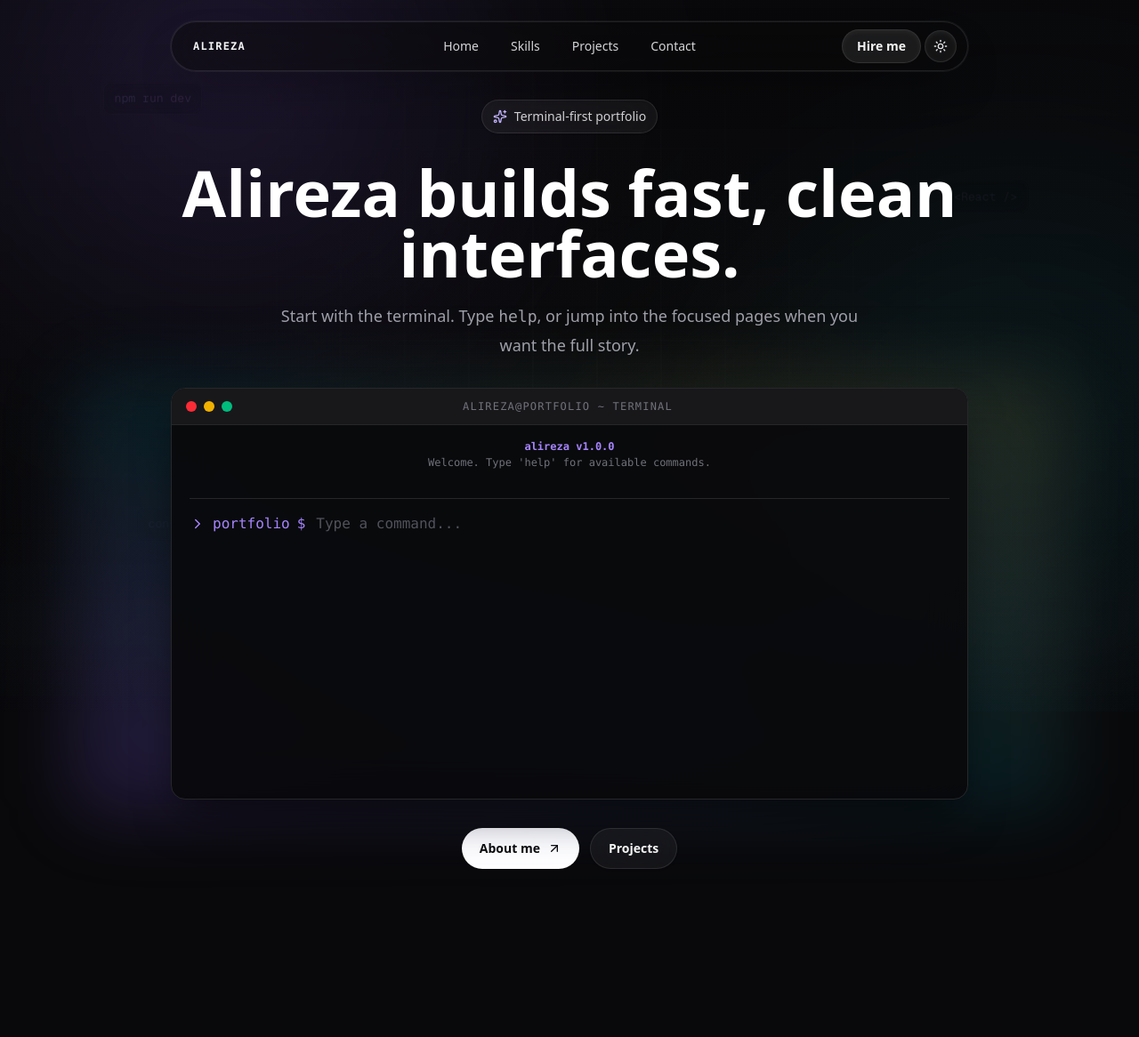
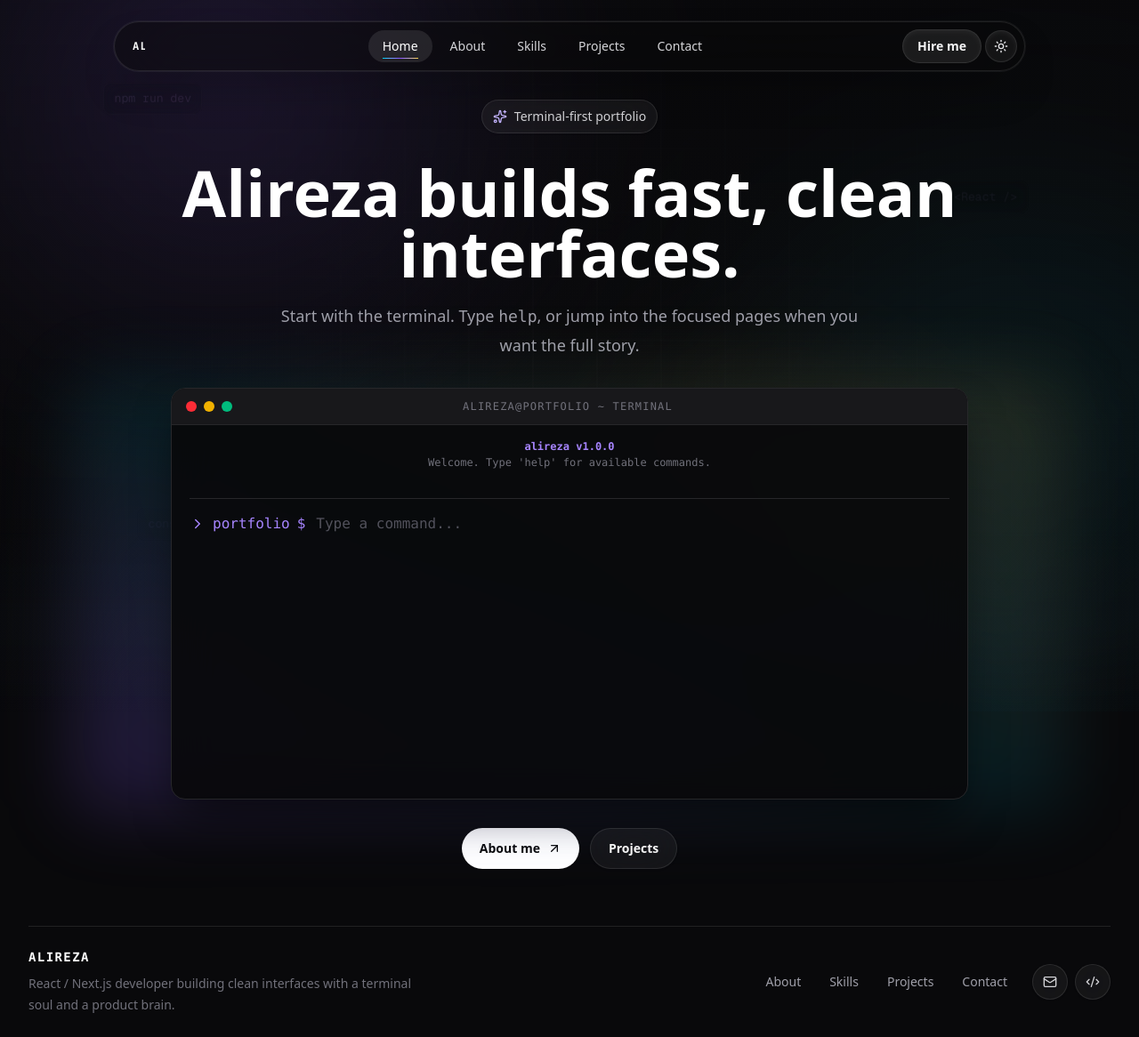
Before and after one commit to alireza-hq/portfolio, a Next.js app: page / in a window 1280 px wide. Shown: the whole page at 89% size. Before the commit the page ends 1041 px from the top, so only its background shows below. Built offline with nearby package versions, Linux system fonts and the light colour scheme.

Commit message:
feat: add footer and animated navbar brand

```diff
--- a/src/app/layout.tsx
+++ b/src/app/layout.tsx
@@ -4,6 +4,7 @@ import '../styles/globals.css'
 import { Navbar } from '@/components/layout/Navbar'
 import { AnimatedBackground } from '@/components/layout/AnimatedBackground'
 import { ThemeProvider } from '@/components/providers/ThemeProvider'
+import { Footer } from '@/components/layout/Footer'
 
 const geistSans = Geist({
   variable: '--font-geist-sans',
@@ -36,6 +37,7 @@ export default function RootLayout({
           <AnimatedBackground />
           <Navbar />
           {children}
+          <Footer />
         </ThemeProvider>
       </body>
     </html>
--- /dev/null
+++ b/src/components/layout/Footer.tsx
@@ -0,0 +1,59 @@
+import Link from 'next/link'
+import { Code2, Mail } from 'lucide-react'
+
+const footerLinks = [
+  { href: '/about', label: 'About' },
+  { href: '/skills', label: 'Skills' },
+  { href: '/projects', label: 'Projects' },
+  { href: '/contact', label: 'Contact' },
+]
+
+export function Footer() {
+  return (
+    <footer className='relative z-10 px-4 pb-6 sm:px-6 lg:px-8'>
+      <div className='mx-auto flex w-full max-w-7xl flex-col gap-6 border-t border-slate-900/10 pt-6 md:flex-row md:items-center md:justify-between dark:border-white/10'>
+        <div>
+          <p className='font-mono text-sm font-semibold tracking-widest text-slate-950 uppercase dark:text-white'>
+            Alireza
+          </p>
+          <p className='mt-2 max-w-md text-sm leading-6 text-slate-500 dark:text-zinc-500'>
+            React / Next.js developer building clean interfaces with a terminal
+            soul and a product brain.
+          </p>
+        </div>
+
+        <div className='flex flex-col gap-4 sm:flex-row sm:items-center'>
+          <nav className='flex flex-wrap gap-2' aria-label='Footer navigation'>
+            {footerLinks.map((link) => (
+              <Link
+                key={link.href}
+                href={link.href}
+                className='rounded-full px-3 py-2 text-sm font-medium text-slate-600 transition hover:bg-slate-950/5 hover:text-violet-700 focus-visible:ring-2 focus-visible:ring-violet-400/70 focus-visible:outline-none dark:text-zinc-400 dark:hover:bg-white/8 dark:hover:text-violet-200'
+              >
+                {link.label}
+              </Link>
+            ))}
+          </nav>
+
+          <div className='flex gap-2'>
+            <Link
+              href='mailto:your.email@example.com'
+              className='grid h-10 w-10 place-items-center rounded-full border border-slate-900/10 bg-white/55 text-slate-700 shadow-sm shadow-slate-900/5 backdrop-blur-xl transition hover:-translate-y-0.5 hover:text-violet-700 focus-visible:ring-2 focus-visible:ring-violet-400/70 focus-visible:outline-none dark:border-white/10 dark:bg-white/5 dark:text-zinc-300 dark:hover:text-violet-200'
+              aria-label='Email Alireza'
+            >
+              <Mail className='h-4 w-4' />
+            </Link>
+            <Link
+              href='https://github.com/yourusername'
+              target='_blank'
+              className='grid h-10 w-10 place-items-center rounded-full border border-slate-900/10 bg-white/55 text-slate-700 shadow-sm shadow-slate-900/5 backdrop-blur-xl transition hover:-translate-y-0.5 hover:text-violet-700 focus-visible:ring-2 focus-visible:ring-violet-400/70 focus-visible:outline-none dark:border-white/10 dark:bg-white/5 dark:text-zinc-300 dark:hover:text-violet-200'
+              aria-label='Open GitHub'
+            >
+              <Code2 className='h-4 w-4' />
+            </Link>
+          </div>
+        </div>
+      </div>
+    </footer>
+  )
+}
--- a/src/components/layout/Navbar.tsx
+++ b/src/components/layout/Navbar.tsx
@@ -3,13 +3,15 @@
 import Link from 'next/link'
 import { Moon, Sun } from 'lucide-react'
 import { useTheme } from 'next-themes'
+import { usePathname } from 'next/navigation'
 import { cn } from '@/lib/utils'
 
 const navLinks = [
-  { href: '#home', label: 'Home' },
-  { href: '#skills', label: 'Skills' },
-  { href: '#projects', label: 'Projects' },
-  { href: '#contact', label: 'Contact' },
+  { href: '/', label: 'Home' },
+  { href: '/about', label: 'About' },
+  { href: '/skills', label: 'Skills' },
+  { href: '/projects', label: 'Projects' },
+  { href: '/contact', label: 'Contact' },
 ]
 
 function ThemeToggle() {
@@ -30,21 +32,28 @@ function ThemeToggle() {
 }
 
 export function Navbar() {
+  const pathname = usePathname()
+
   return (
     <header className='pointer-events-none fixed inset-x-0 top-4 z-50 flex justify-center px-3 sm:top-6 sm:px-6'>
       <nav
-        className='pointer-events-auto flex w-full max-w-4xl items-center gap-2 rounded-full border border-slate-900/10 bg-white/55 px-2 py-2 shadow-2xl shadow-slate-900/10 ring-1 ring-white/70 backdrop-blur-2xl sm:grid sm:grid-cols-[1fr_auto_1fr] sm:px-3 dark:border-white/10 dark:bg-zinc-950/45 dark:shadow-black/30 dark:ring-white/5'
+        className='pointer-events-auto grid w-full max-w-5xl grid-cols-[auto_1fr_auto] items-center gap-2 rounded-full border border-slate-900/10 bg-white/55 px-2 py-2 shadow-2xl shadow-slate-900/10 ring-1 ring-white/70 backdrop-blur-2xl dark:border-white/10 dark:bg-zinc-950/45 dark:shadow-black/30 dark:ring-white/5'
         aria-label='Primary navigation'
       >
         <Link
-          href='#home'
-          className='hidden justify-self-start rounded-full px-3 py-2 font-mono text-xs font-semibold tracking-widest text-slate-800 uppercase transition hover:text-violet-700 focus-visible:ring-2 focus-visible:ring-violet-400/70 focus-visible:outline-none sm:inline-flex dark:text-zinc-100 dark:hover:text-violet-200'
+          href='/'
+          className='brand-type-link rounded-full px-3 py-2 font-mono text-xs font-semibold tracking-widest text-slate-800 uppercase transition hover:text-violet-700 focus-visible:ring-2 focus-visible:ring-violet-400/70 focus-visible:outline-none dark:text-zinc-100 dark:hover:text-violet-200'
+          aria-label='Go home'
         >
-          Alireza
+          <span className='brand-type' aria-hidden='true' />
+          <span className='sr-only'>Alireza</span>
         </Link>
 
-        <div className='flex min-w-0 flex-1 items-center justify-center gap-1 overflow-x-auto [scrollbar-width:none] sm:flex-none [&::-webkit-scrollbar]:hidden'>
-          {navLinks.map((link) => (
+        <div className='flex min-w-0 items-center justify-center gap-1 overflow-x-auto [scrollbar-width:none] [&::-webkit-scrollbar]:hidden'>
+          {navLinks.map((link) => {
+            const isActive = pathname === link.href
+
+            return (
               <Link
                 key={link.href}
                 href={link.href}
@@ -52,17 +61,27 @@ export function Navbar() {
                   'group relative shrink-0 rounded-full px-3 py-2 text-sm font-medium transition duration-200 focus-visible:ring-2 focus-visible:ring-violet-400/70 focus-visible:outline-none sm:px-4',
                   'text-slate-600 hover:-translate-y-0.5 hover:bg-slate-950/5 hover:text-slate-950',
                   'dark:text-zinc-300 dark:hover:bg-white/8 dark:hover:text-white',
+                  isActive &&
+                    'bg-slate-950/7 text-slate-950 dark:bg-white/10 dark:text-white',
                 )}
               >
                 <span className='relative z-10'>{link.label}</span>
-              <span className='absolute inset-x-4 bottom-1 h-px origin-center scale-x-0 bg-gradient-to-r from-cyan-400 via-violet-500 to-amber-300 opacity-0 transition duration-200 group-hover:scale-x-100 group-hover:opacity-100' />
+                <span
+                  className={cn(
+                    'absolute inset-x-4 bottom-1 h-px origin-center bg-gradient-to-r from-cyan-400 via-violet-500 to-amber-300 transition duration-200',
+                    isActive
+                      ? 'scale-x-100 opacity-100'
+                      : 'scale-x-0 opacity-0 group-hover:scale-x-100 group-hover:opacity-100',
+                  )}
+                />
               </Link>
-          ))}
+            )
+          })}
         </div>
 
-        <div className='flex shrink-0 items-center justify-end gap-1 justify-self-end'>
+        <div className='flex shrink-0 items-center justify-end gap-1'>
           <Link
-            href='#contact'
+            href='/contact'
             className='hidden rounded-full border border-slate-900/10 bg-slate-950 px-4 py-2 text-sm font-semibold text-white shadow-sm shadow-slate-900/10 transition duration-200 hover:-translate-y-0.5 hover:bg-violet-700 focus-visible:ring-2 focus-visible:ring-violet-400/70 focus-visible:outline-none md:inline-flex dark:border-white/10 dark:bg-white/8 dark:text-zinc-100 dark:shadow-inner dark:shadow-white/5 dark:hover:border-violet-400/40 dark:hover:bg-violet-400/10 dark:hover:text-violet-200'
           >
             Hire me
--- a/src/styles/globals.css
+++ b/src/styles/globals.css
@@ -8,6 +8,62 @@ html {
 
 html.dark {
   background: #09090b;
+}
+
+@keyframes brand-type {
+  0%,
+  12% {
+    width: 0ch;
+  }
+
+  42%,
+  72% {
+    width: 7ch;
+  }
+
+  100% {
+    width: 0ch;
+  }
+}
+
+@keyframes brand-caret {
+  0%,
+  46% {
+    opacity: 1;
+  }
+
+  47%,
+  100% {
+    opacity: 0;
+  }
+}
+
+.brand-type-link {
+  width: 9.4ch;
+}
+
+.brand-type {
+  display: inline-block;
+  width: 7ch;
+  overflow: hidden;
+  white-space: nowrap;
+  vertical-align: bottom;
+  animation: brand-type 4.6s steps(7, end) infinite;
+}
+
+.brand-type::before {
+  content: 'ALIREZA';
+}
+
+.brand-type::after {
+  content: '';
+  display: inline-block;
+  width: 1px;
+  height: 1em;
+  margin-left: 0.2ch;
+  background: currentColor;
+  vertical-align: -0.14em;
+  animation: brand-caret 720ms step-end infinite;
 }
 
 @keyframes background-aura {
```
Lines whose indentation alone changed are shown as unchanged.
